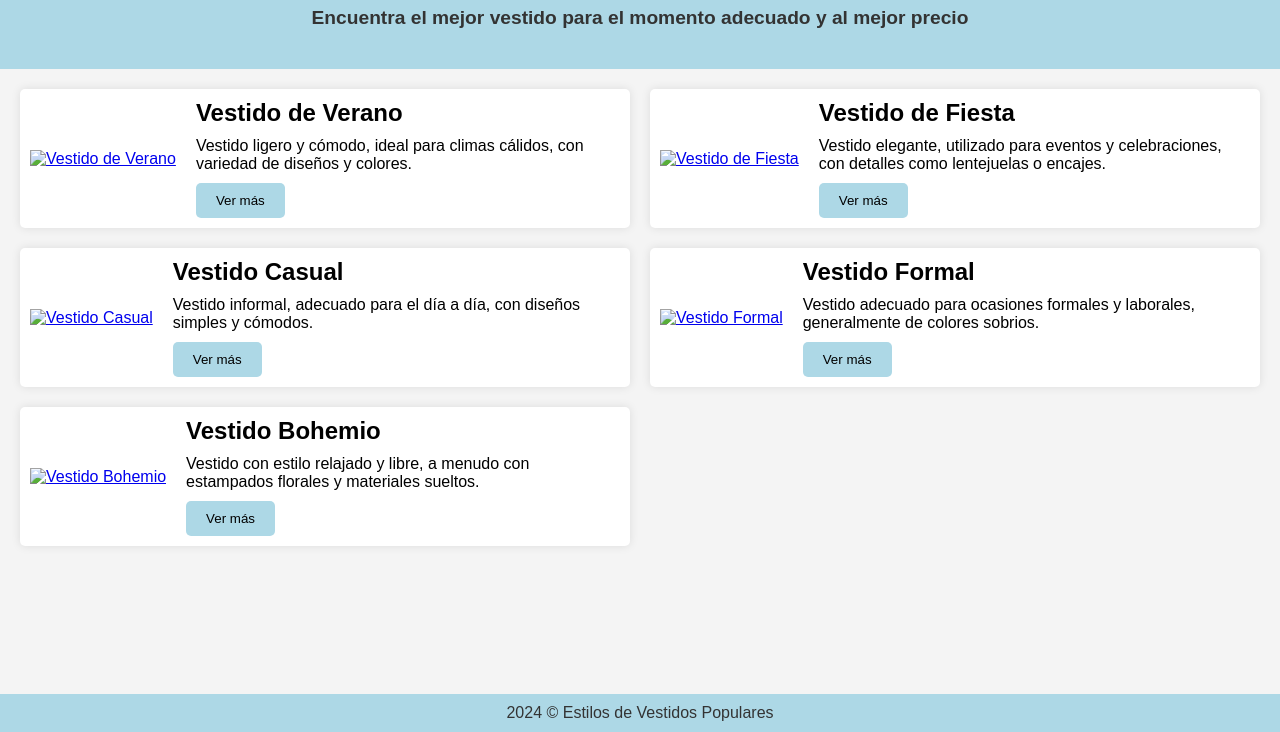
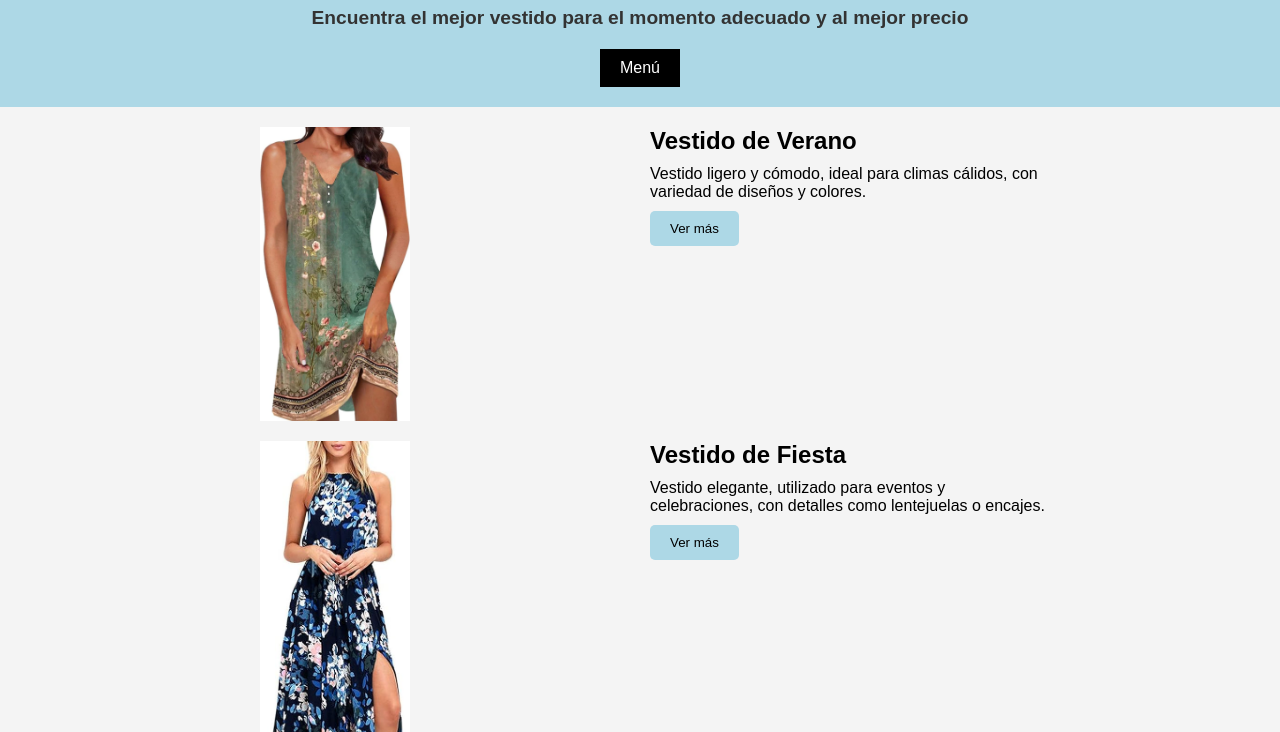
Before and after one commit to IMAGIF/VESTIDOS, a plain HTML site: page index.html in a window 1280 px wide. Shown: the part 68-800 px from the top of the page. Drawn offline with Linux system fonts and the light colour scheme.

Commit message:
update index

```diff
--- a/index.html
+++ b/index.html
@@ -16,6 +16,7 @@
             color: #333;
             padding: 20px 0;
             text-align: center;
+            position: relative;
         }
         h1 {
             margin: 0;
@@ -30,23 +31,23 @@
             grid-template-columns: 1fr 1fr;
             gap: 20px;
             padding: 20px;
+            max-width: 1200px;
+            margin: 0 auto;
+            margin-bottom: 60px; /* Espacio inferior para evitar superposición con el pie de página */
         }
         .item {
-            display: flex;
-            align-items: center;
-            gap: 20px;
-            background-color: #fff;
-            padding: 10px;
-            border-radius: 5px;
-            box-shadow: 0 0 10px rgba(0, 0, 0, 0.1);
+            display: contents;
         }
         .item img {
             width: 150px;
             height: auto;
             cursor: pointer;
+            margin: 0 auto;
+            display: block;
         }
         .item div {
             flex: 1;
+            max-width: 400px; /* Reduce el ancho de la descripción */
         }
         .item h3 {
             margin: 0;
@@ -70,9 +71,44 @@
             color: #333;
             text-align: center;
             padding: 10px 0;
-            position: fixed;
+            position: relative;
             width: 100%;
-            bottom: 0;
+        }
+        .dropdown {
+            position: relative;
+            display: inline-block;
+        }
+        .dropdown-content {
+            display: none;
+            position: absolute;
+            background-color: #333;
+            color: white;
+            min-width: 160px;
+            box-shadow: 0 8px 16px rgba(0, 0, 0, 0.2);
+            z-index: 1;
+        }
+        .dropdown-content a {
+            color: white;
+            padding: 12px 16px;
+            text-decoration: none;
+            display: block;
+        }
+        .dropdown-content a:hover {
+            background-color: #575757;
+        }
+        .dropdown button {
+            background-color: #000;
+            color: white;
+            padding: 10px 20px;
+            border: none;
+            cursor: pointer;
+            font-size: 16px;
+        }
+        .dropdown button:hover {
+            background-color: #444;
+        }
+        .show {
+            display: block;
         }
     </style>
 </head>
@@ -81,12 +117,22 @@
 <header>
     <h1>Estilos de Vestidos Populares</h1>
     <h2>Encuentra el mejor vestido para el momento adecuado y al mejor precio</h2>
+    <div class="dropdown">
+        <button onclick="toggleMenu()">Menú</button>
+        <div id="dropdownContent" class="dropdown-content">
+            <a href="vestido-de-verano" target="_blank">Vestido de Verano</a>
+            <a href="vestido-de-fiesta" target="_blank">Vestido de Fiesta</a>
+            <a href="vestido-casual" target="_blank">Vestido Casual</a>
+            <a href="vestido-formal" target="_blank">Vestido Formal</a>
+            <a href="vestido-bohemio" target="_blank">Vestido Bohemio</a>
+        </div>
+    </div>
 </header>
 
 <div class="container">
     <div class="item">
         <a href="vestido-de-verano" target="_blank">
-            <img src="imagen1.jpg" alt="Vestido de Verano">
+            <img src="imagen/vestido-de-verano/imagen1.jpg" alt="Vestido de Verano">
         </a>
         <div>
             <h3>Vestido de Verano</h3>
@@ -98,7 +144,7 @@
     </div>
     <div class="item">
         <a href="vestido-de-fiesta" target="_blank">
-            <img src="imagen2.jpg" alt="Vestido de Fiesta">
+            <img src="imagen/vestido-de-fiesta/imagen1.jpg" alt="Vestido de Fiesta">
         </a>
         <div>
             <h3>Vestido de Fiesta</h3>
@@ -110,7 +156,7 @@
     </div>
     <div class="item">
         <a href="vestido-casual" target="_blank">
-            <img src="imagen3.jpg" alt="Vestido Casual">
+            <img src="imagen/vestido-casual/imagen1.jpg" alt="Vestido Casual">
         </a>
         <div>
             <h3>Vestido Casual</h3>
@@ -122,7 +168,7 @@
     </div>
     <div class="item">
         <a href="vestido-formal" target="_blank">
-            <img src="imagen4.jpg" alt="Vestido Formal">
+            <img src="imagen/vestido-formal/imagen1.jpg" alt="Vestido Formal">
         </a>
         <div>
             <h3>Vestido Formal</h3>
@@ -134,7 +180,7 @@
     </div>
     <div class="item">
         <a href="vestido-bohemio" target="_blank">
-            <img src="imagen5.jpg" alt="Vestido Bohemio">
+            <img src="imagen/vestido-bohemio/imagen1.jpg" alt="Vestido Bohemio">
         </a>
         <div>
             <h3>Vestido Bohemio</h3>
@@ -150,5 +196,23 @@
     2024 &copy; Estilos de Vestidos Populares
 </footer>
 
+<script>
+    function toggleMenu() {
+        document.getElementById("dropdownContent").classList.toggle("show");
+    }
+
+    window.onclick = function(event) {
+        if (!event.target.matches('.dropdown button')) {
+            var dropdowns = document.getElementsByClassName("dropdown-content");
+            for (var i = 0; i < dropdowns.length; i++) {
+                var openDropdown = dropdowns[i];
+                if (openDropdown.classList.contains('show')) {
+                    openDropdown.classList.remove('show');
+                }
+            }
+        }
+    }
+</script>
+
 </body>
 </html>
```
